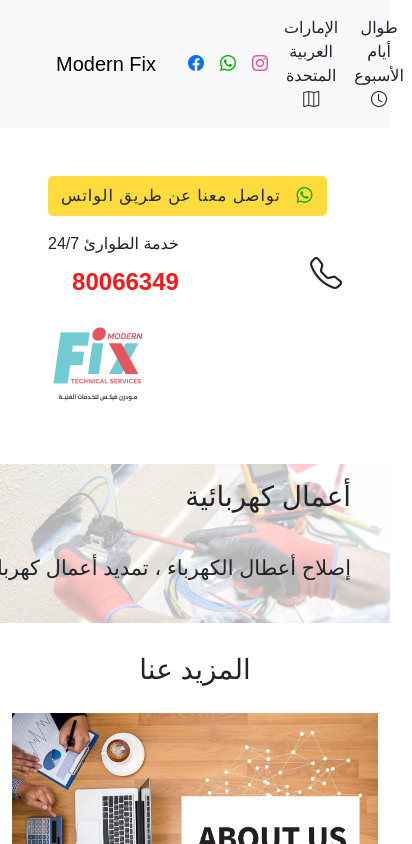
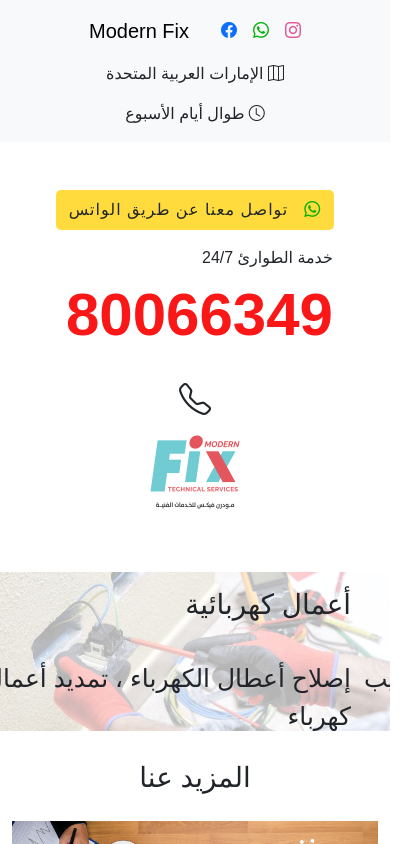
Before and after one commit to Ahmed-Ghazal55/Modern.Fix, a website: page index.html in a window 390 px wide. Shown: the top 844 px of the page, 412 px wide, since content can reach past the window. Drawn offline with nearby package versions, Linux system fonts and the light colour scheme; a web font is replaced by a local one.

Commit message:
uploaded

```diff
--- a/style.css
+++ b/style.css
@@ -10,8 +10,8 @@
     margin: 0%;
     box-sizing: border-box;
     font-family: 'Sakkal Majalla', sans-serif;
-    font-size: normal;
-    font-style: normal;
+    font-size: medium;
+    font-style: initial;
     text-transform: capitalize;
 }
 .navbar {
@@ -51,7 +51,7 @@
 .call-us .call-support {
     display: flex;
     flex-direction: row;
-    flex-wrap: wrap;
+    flex-wrap: nowrap;
     justify-content: space-between;
     align-items: center;
     text-align: center;
@@ -86,15 +86,19 @@
     flex-wrap: nowrap;
     text-align: right;
     justify-content: space-between;
-    gap: 0.5em;
+    gap: 0%;
+    padding-left: 3%;
 }
 .call-us .call-support .support .call-text {
     margin: 0%;
+    padding: 0%;
 }
 .call-us .call-support .support .call-num {
-    font-size: x-large;
+    font-size: 60px;
     color: #fa1717;
     font-weight: bolder;
+    margin: 0%;
+    padding: 0%;
 }
 .call-us .call-support .call-icon .bi {
     font-size: xx-large;
@@ -136,6 +140,7 @@
 }
 .service .service-text .caption {
     text-align: right;
+    font-size: 1.2em;
 }
 .about-us {
     text-align: right;
@@ -316,3 +321,44 @@
     color: #fd3;
     font-size: 1.3em;
 }
+
+
+
+@media(max-width: 500px) {
+    .navbar {
+        display: flex;
+        flex-direction: column;
+        flex-wrap: wrap;
+        justify-content: space-between;
+        align-items: center;
+    }
+    .navbar ul {
+        list-style: none;
+        display: flex;
+        flex-direction: row;
+        flex-wrap: wrap;
+        justify-content: center;
+        text-align: center;
+        align-items: center;
+        margin: 0%;
+        padding: 0%;
+        gap: 0em;
+    }
+    .call-us {
+        display: flex;
+        flex-direction: column;
+        flex-wrap: wrap;
+        justify-content: center;
+        align-items: center;
+        text-align: center;
+    }
+    .call-us .call-support {
+        display: flex;
+        flex-direction: row;
+        flex-wrap: wrap;
+        justify-content: center;
+        align-items: center;
+        text-align: center;
+        gap: 1em;
+    }
+}
```
